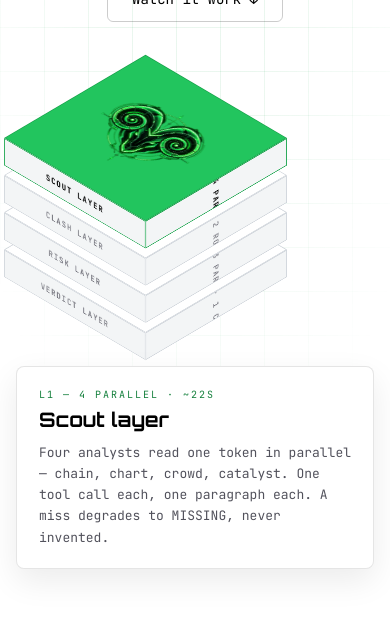
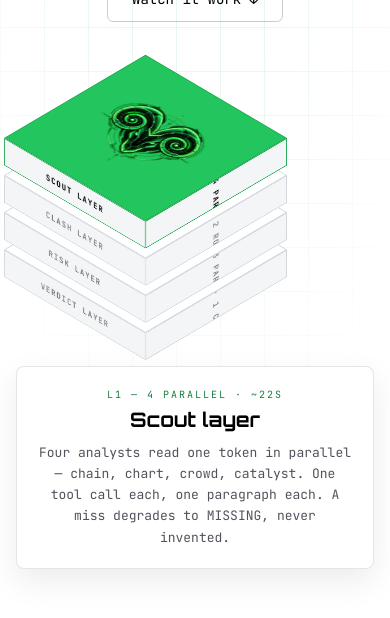
Before and after one commit to sifaq00/hoheee, a Next.js app: page / in a window 390 px wide. Shown: the part 606-1224 px from the top of the page. Built offline with nearby package versions, Linux system fonts and the light colour scheme; no server answers; the database is empty.

Commit message:
style: center hero stack on mobile

```diff
--- a/components/landing/Hero.tsx
+++ b/components/landing/Hero.tsx
@@ -44,7 +44,7 @@ export default function Hero() {
           </Reveal>
         </div>
 
-        <Reveal delay={200}>
+        <Reveal delay={200} className="mx-auto w-full max-w-sm md:mx-0 md:max-w-none">
           <LayerStack />
         </Reveal>
       </div>
--- a/components/landing/LayerStack.tsx
+++ b/components/landing/LayerStack.tsx
@@ -48,7 +48,7 @@ export default function LayerStack() {
         })}
       </div>
       <Reveal>
-        <div className="land-stack-detail" aria-live="polite">
+        <div className="land-stack-detail text-center md:text-left" aria-live="polite">
           <p className="font-mono text-[10px] tracking-[0.2em] text-[#15803d] uppercase">{active.id} — {active.meta}</p>
           <h3 className="font-display mt-1 text-xl font-bold text-black">{active.name}</h3>
           <p className="mt-2 font-mono text-[13px] leading-relaxed text-zinc-600">{active.desc}</p>
```
